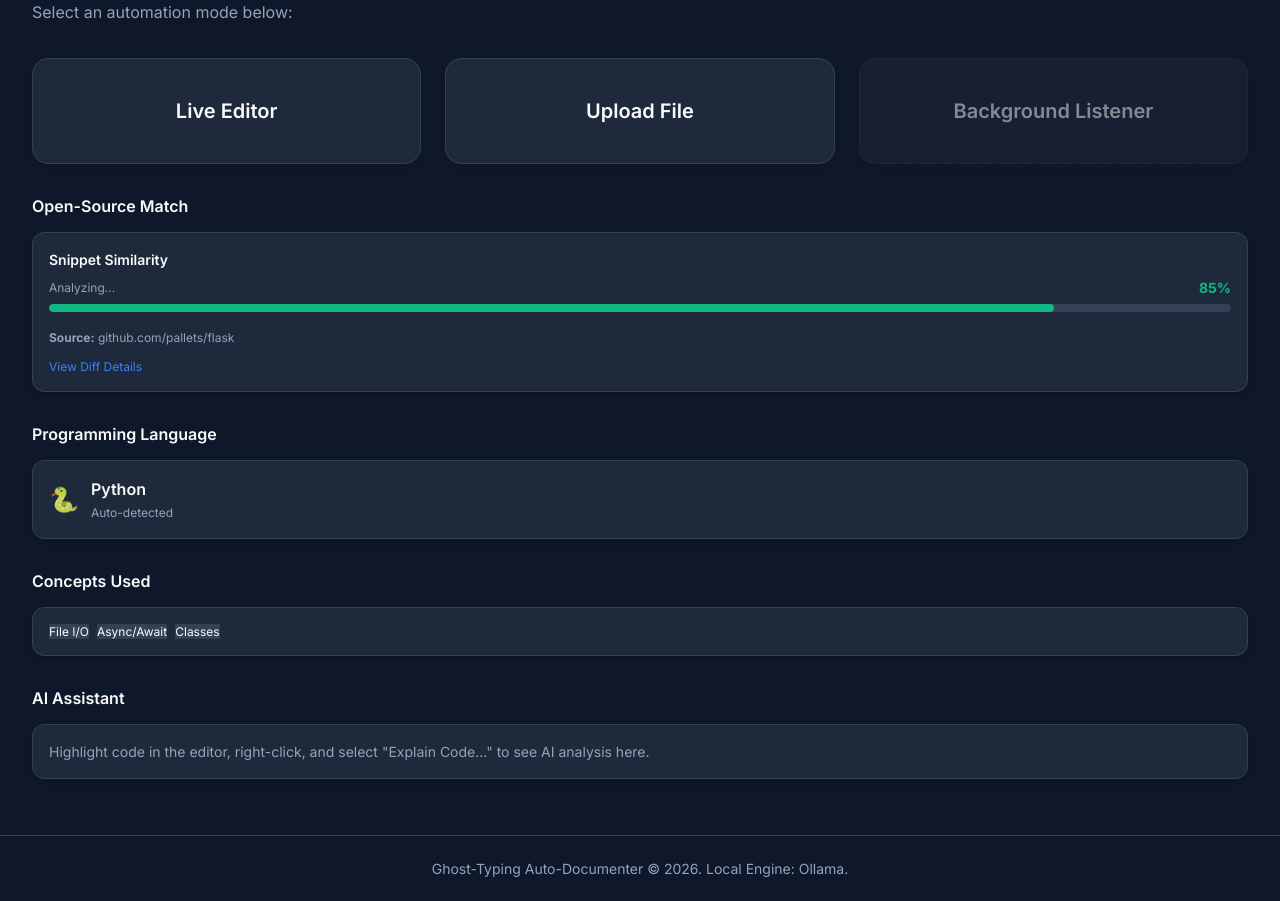
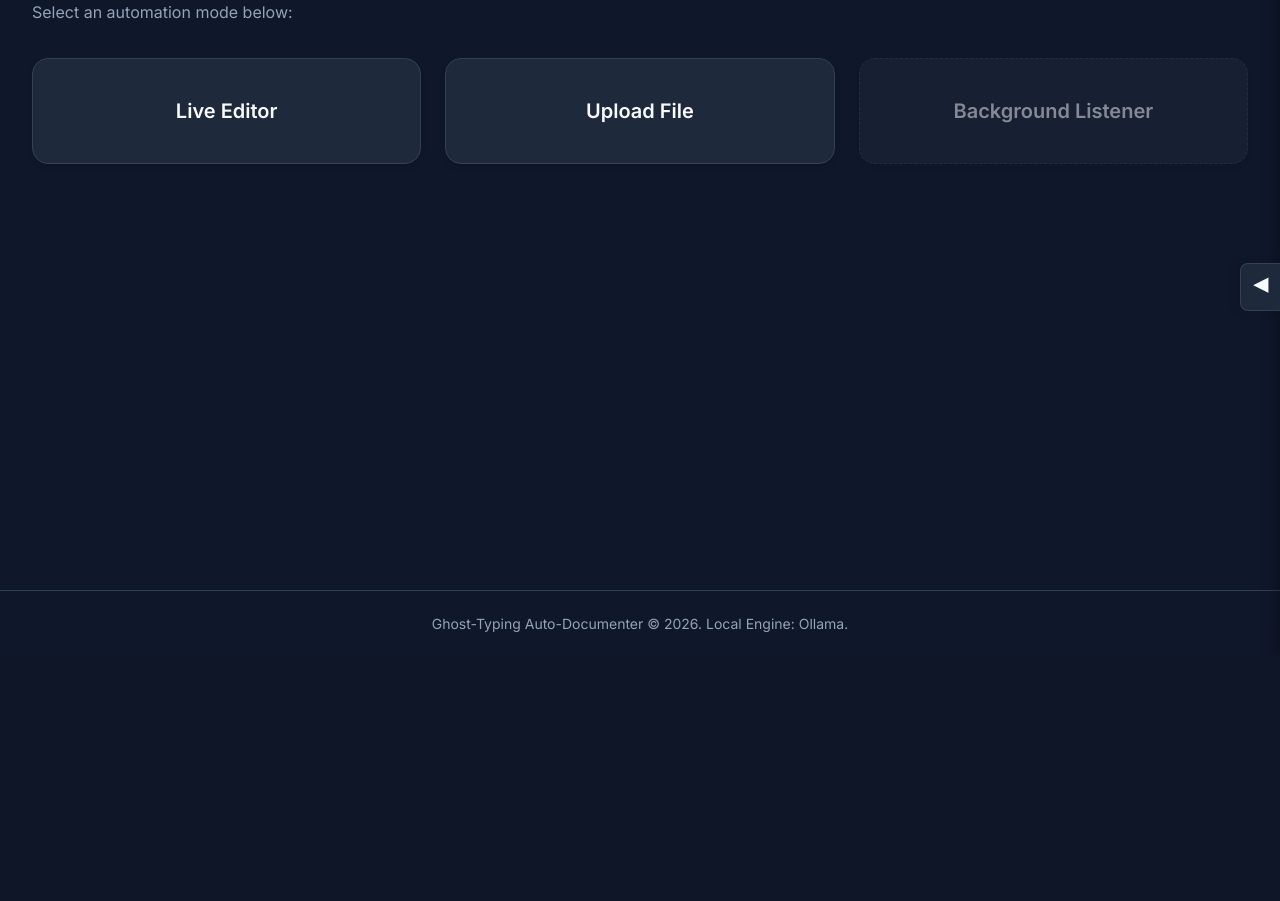
Before and after one commit to Shashwath-K/Lima-paramana, a FastAPI app: page / in a window 1280 px wide. Shown: the part 144-1045 px from the top of the page. After the commit the page ends 776 px from the top, so only its background shows below. Run offline with FastAPI, Linux system fonts and the light colour scheme.

Commit message:
CI:02 -> base boiler-plate updated

```diff
--- a/app/templates/base.html
+++ b/app/templates/base.html
@@ -8,6 +8,7 @@
     <!-- Core Application CSS -->
     <link rel="stylesheet" href="/static/css/main.css">
     <link rel="stylesheet" href="/static/css/components/cards.css">
+    <link rel="stylesheet" href="/static/css/components/sidebar.css">
     {% block extra_css %}{% endblock %}
 </head>
 
@@ -21,76 +22,7 @@
             {% block content %}{% endblock %}
         </main>
 
-        <aside class="sidebar-right">
-            <div class="similarity-widget">
-                <h3 style="margin-bottom: 1rem; font-size: 1rem;">Open-Source Match</h3>
-                <div class="card" style="padding: 1rem;">
-                    <p
-                        style="margin-bottom: 0.5rem; font-weight: 600; font-size: 0.875rem; color: var(--text-primary);">
-                        Snippet Similarity</p>
-                    <div
-                        style="display: flex; justify-content: space-between; align-items: center; margin-bottom: 0.25rem;">
-                        <span style="font-size: 0.75rem; color: var(--text-secondary);">Analyzing...</span>
-                        <span style="font-size: 0.875rem; font-weight: bold; color: var(--success);">85%</span>
-                    </div>
-                    <div class="similarity-score-bar">
-                        <div class="similarity-score-fill" style="width: 85%;"></div>
-                    </div>
-                    <p style="font-size: 0.75rem; margin-top: 1rem; margin-bottom: 0.5rem;"><strong>Source:</strong>
-                        github.com/pallets/flask</p>
-                    <a href="#" style="font-size: 0.75rem;">View Diff Details</a>
-                </div>
-            </div>
-
-            <div class="language-widget" style="margin-top: 2rem;">
-                <h3 style="margin-bottom: 1rem; font-size: 1rem;">Programming Language</h3>
-                <div class="card" style="padding: 1rem;">
-                    <div style="display: flex; align-items: center; gap: 0.75rem;">
-                        <span style="font-size: 1.5rem;" id="uiLanguageIcon">🐍</span>
-                        <div>
-                            <p style="margin: 0; font-weight: 600; color: var(--text-primary);" id="uiLanguageName">
-                                Python</p>
-                            <p style="margin: 0; font-size: 0.75rem; color: var(--text-secondary);"
-                                id="uiLanguageDetails">Auto-detected</p>
-                        </div>
-                    </div>
-                </div>
-            </div>
-
-            <div class="concepts-widget" style="margin-top: 2rem;">
-                <h3 style="margin-bottom: 1rem; font-size: 1rem;">Concepts Used</h3>
-                <div class="card" style="padding: 1rem;">
-                    <div id="uiConceptsContainer" style="display: flex; flex-wrap: wrap; gap: 0.5rem;">
-                        <span class="status"
-                            style="background-color: var(--bg-tertiary); color: var(--text-primary); font-size: 0.75rem;">File
-                            I/O</span>
-                        <span class="status"
-                            style="background-color: var(--bg-tertiary); color: var(--text-primary); font-size: 0.75rem;">Async/Await</span>
-                        <span class="status"
-                            style="background-color: var(--bg-tertiary); color: var(--text-primary); font-size: 0.75rem;">Classes</span>
-                    </div>
-                </div>
-            </div>
-
-            {% block sidebar_extra %}{% endblock %}
-
-            <div class="ai-assistant-widget" style="margin-top: 2rem;">
-                <h3 style="margin-bottom: 1rem; font-size: 1rem;">AI Assistant</h3>
-                <div class="card" style="padding: 1rem; position: relative;">
-                    <div id="aiExplanationContent"
-                        style="font-size: 0.875rem; color: var(--text-secondary); line-height: 1.5;">
-                        Highlight code in the editor, right-click, and select "Explain Code..." to see AI analysis here.
-                    </div>
-                    <div id="aiLoadingIndicator"
-                        style="display: none; align-items: center; gap: 0.5rem; margin-top: 1rem; color: var(--accent-primary); font-size: 0.875rem; font-weight: 500;">
-                        <svg class="spinner" viewBox="0 0 50 50" style="width: 20px; height: 20px;">
-                            <circle class="path" cx="25" cy="25" r="20" fill="none" stroke-width="5"></circle>
-                        </svg>
-                        Analyzing code...
-                    </div>
-                </div>
-            </div>
-        </aside>
+        {% include 'components/sidebar.html' %}
     </div>
 
     <!-- Explain Code Modal -->
```
